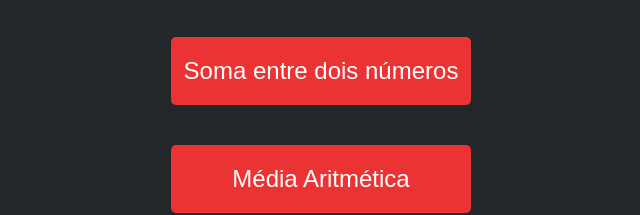
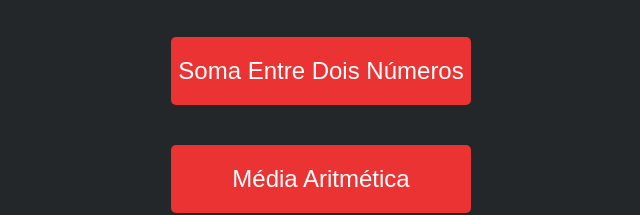
Before and after one commit to rubiosppr/projeto2, a plain HTML site: page index.html in a window 1280 px wide. Shown: the part 397-612 px from the top of the page, 319-959 px from the left. Drawn offline with Linux system fonts and the light colour scheme.

Commit message:
Letra maiuscula

```diff
--- a/index.html
+++ b/index.html
@@ -9,7 +9,7 @@
 <body>
     <h1>Selecione um Exemplo</h1>
     <button onclick="numeroSecreto()">Número Secreto</button>
-    <button onclick="jogoSoma()">Soma entre dois números</button>
+    <button onclick="jogoSoma()">Soma Entre Dois Números</button>
     <button onclick="jogoMedia()">Média Aritmética</button>
 
     <script src="script.js"></script>
```
